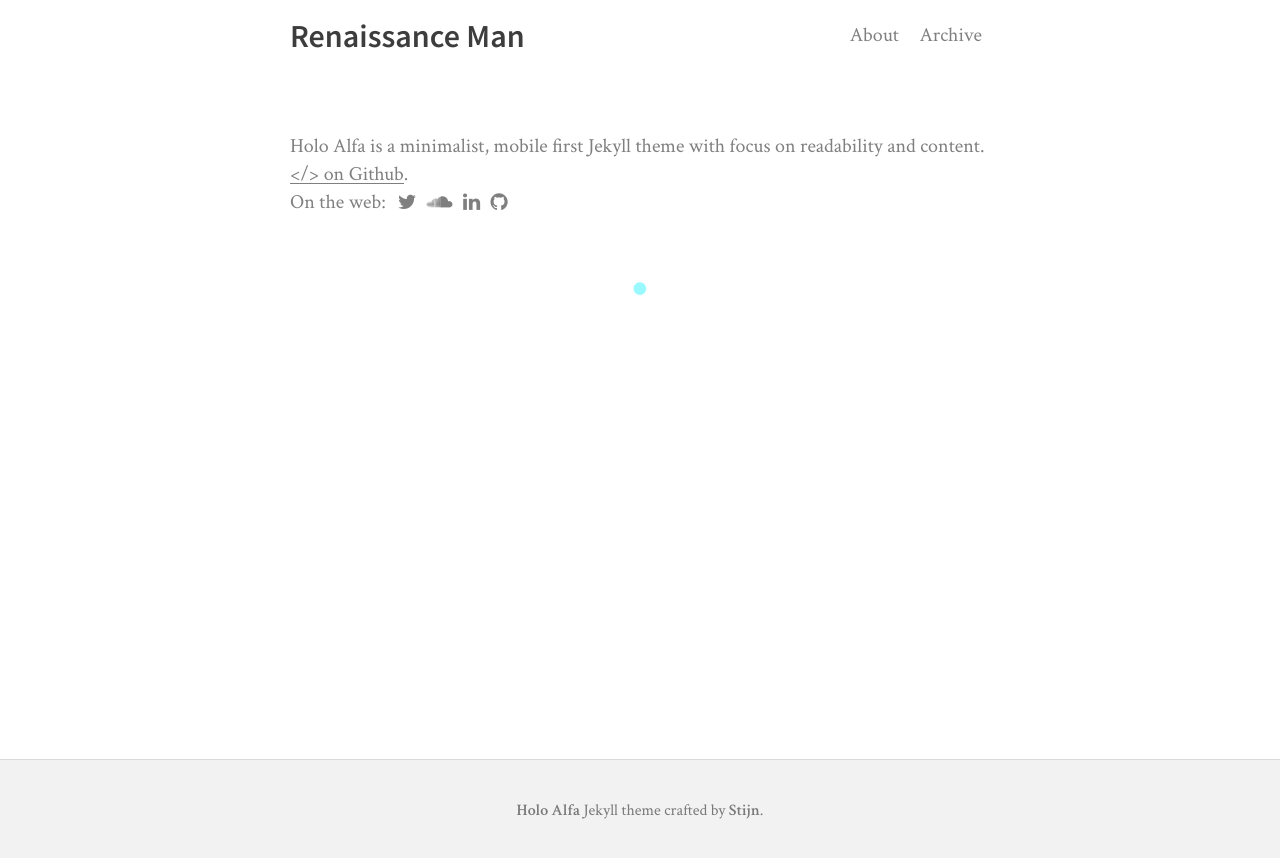
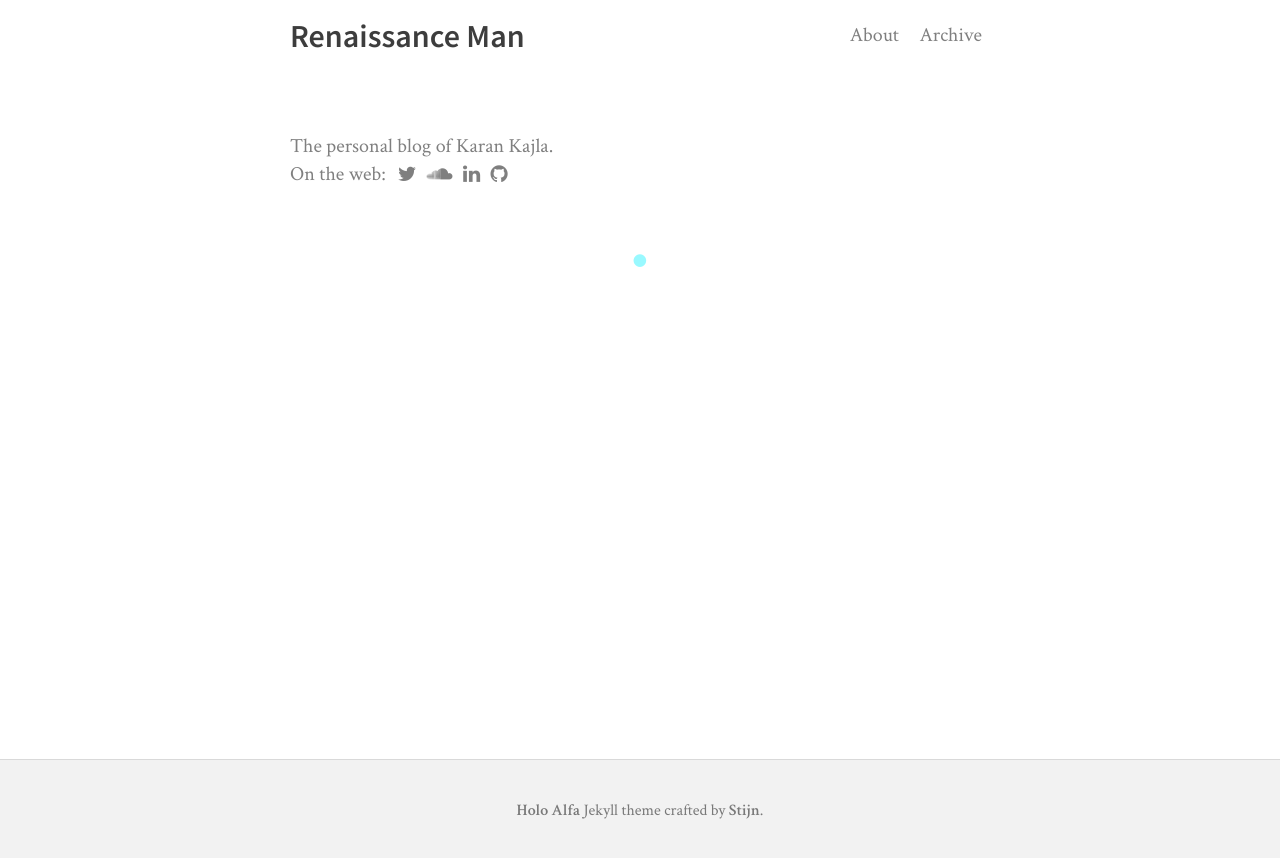
Before and after one commit to kkajla12/kkajla12.github.io, a Jekyll site: the page built from index.html, in a window 1280 px wide. Shown: the top 858 px of the page. Built offline with Jekyll 4.4.1, drawn with Linux system fonts in a browser that asks for light colours; nearby versions of some CDN libraries; the list of posts is cut into pages by our own code.

Commit message:
Update description and meta tag

```diff
--- a/_config.yml
+++ b/_config.yml
@@ -7,10 +7,10 @@ google_analytics: UA-44051468-4
 description:
 
   # Description of your site. This will show up in google.
-  meta: Holo Alfa is a minimalist, mobile first Jekyll theme with focus on readability and content.
+  meta: The personal blog of Karan Kajla.
 
   # Description of your site. This will show up on the front page.
-  subtitle: Holo Alfa is a minimalist, mobile first Jekyll theme with focus on readability and content. <a href="https://github.com/stijnvc/holo-alfa">&lt;/&gt; on Github</a>.
+  subtitle: The personal blog of Karan Kajla.
 
 author:
   name: Karan Kajla # Change this!
```
